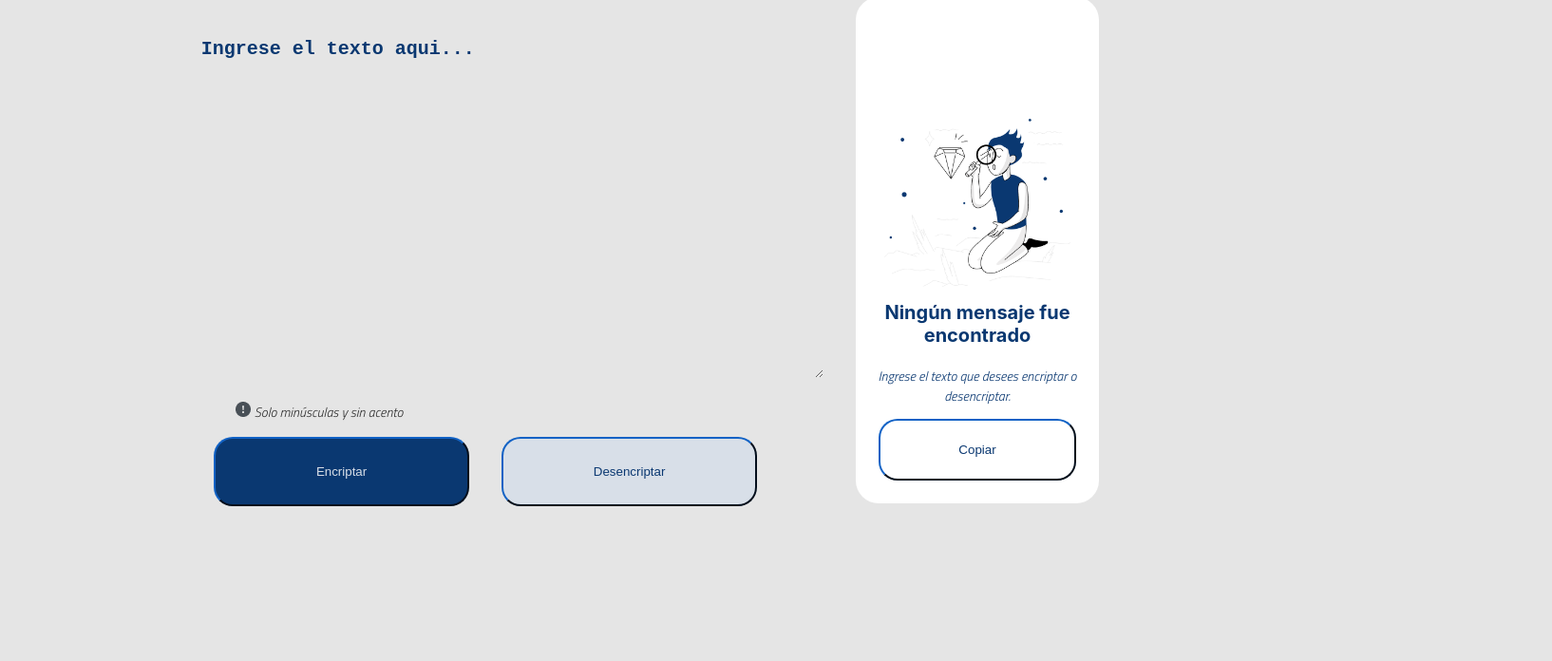
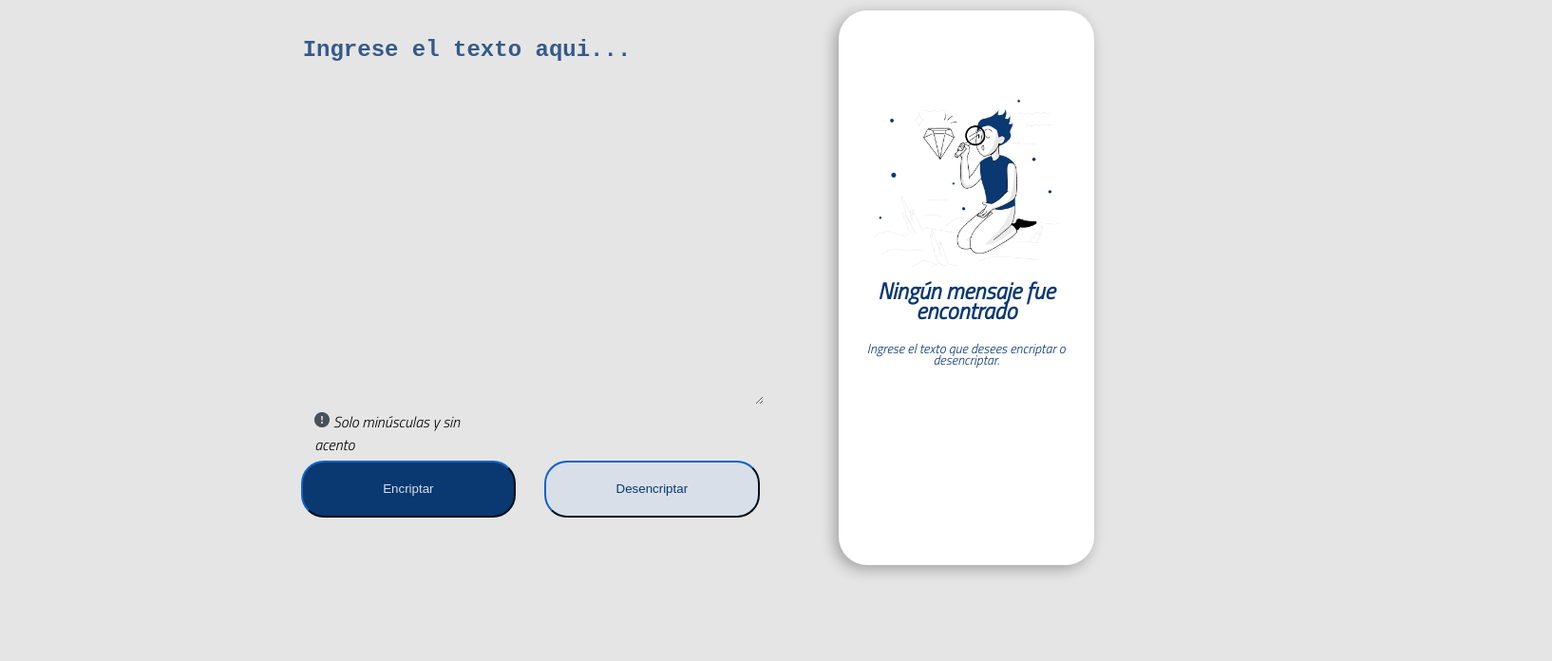
Before and after one commit to brunoeacosta07/encriptador-de-texto, a plain HTML site: page index.html in a window 1280 px wide. Shown: the part 104-800 px from the top of the page at 95% size, 1634 px wide, since content can reach past the window. Drawn offline with Linux system fonts and the light colour scheme.

Commit message:
CSS corregido en secciones a grid

```diff
--- a/index.html
+++ b/index.html
@@ -19,27 +19,24 @@
     <section class="panel_izquierdo">
       <textarea name="input" id="input_izquierdo" class="input_panel" placeholder="Ingrese el texto aqui..." cols="30" rows="10"></textarea>
 
+      <div class="botones_izq">
+        <span class= "advertencia";><img src="img/advertencia.png" alt="advertencia"> Solo minúsculas y sin acento</span>
+        <div class="botones">
+          <button class="boton_encriptar" id="btn_encriptar">Encriptar</button>
+          <button class="boton_desencriptar" id="btn_desencriptar">Desencriptar</button>
+        </div>
+      </div>
     </section>
 
     <section class="panel_derecho">
       <div class="sin_elementos">
           <img class="img_figura" src="img/dibujo_figura.png" alt="figura_texto">
-
           <p class="p_mensaje_vacio">Ningún mensaje fue encontrado</p>
           <p class="p_ingrese_vacio">Ingrese el texto que desees encriptar o desencriptar.</p>
+      </div>
 
-          <button id="boton_copiar">Copiar</button>
-      </div>
-    </section>
-
-    <section class="botones_izq">
-      <div class="advertencia">
-        <img class= "img_advertencia"; src="img/advertencia.png" alt="advertencia">
-        <span>Solo minúsculas y sin acento</span>
-      </div>
-      <div class="botones">
-        <button class="boton_encriptar">Encriptar</button>
-        <button class="boton_desencriptar">Desencriptar</button>
+      <div class="boton_derecho">
+        <button class="boton_copiar" id="btn_copiar">Copiar</button>
       </div>
     </section>
 
--- a/style.css
+++ b/style.css
@@ -1,82 +1,155 @@
 
 body{
+  box-sizing: border-box;
   margin: 0px;
   padding: 0px;
   background: #e5e5e5;
   font-family: 'Titillium Web', sans-serif;
+  max-width: 1440px;
+  max-height: 1024px;
 }
 
 .container_header{
   width: 100%;
-  float: left;
-  /*background: red;*/
+  display: grid;
+  grid-template-columns: 100px 1fr;
 }
 
 .logo_alura{
-  margin-top: 1%;
-  margin-left: 5%;
-  float: inherit;
+  display: inline-block;
+  margin-top: 20%;
+  margin-left: 50%;
 }
 
 .titulo{
   color: #0A3871;
   font-size: 40px;
   font-weight: bold;
-  text-align: center;
-  margin-top: 1%;
-  margin-left: 20%;
-  float: inherit;
+  position: relative;
+  left: 30%;
 }
 
 main{
-  /*background:#CED4DA;*/
-  width: 1024px;
-  height: 650px;
-  padding: 5px;
-  padding-top: 2px;
-  margin-left: 10%;
+  /*border: 3px solid red;*/
+  max-width: 1440px;
+  max-height: 1024;
+  width: 80%;
+  height: 90%;
+  margin: 0 auto;
+  display: grid;
+  grid-template-columns: 2.8fr 1fr;
 }
 
 .panel_izquierdo{
-  width: 75%;
-  height: 65%;
-  float: left;
+  /*border: 3px solid yellow;*/
+  width: 80%;
+  height: 95%;
   border-radius: 24px;
-  /*background: yellow;*/
+  margin: 3% 3% 0 auto;
 }
 
 .input_panel{
+  position:relative;
+  left: 10%;
   color: #0A3871;
   background: #e5e5e5;
   line-height: 150%;
-  font-size: 20px;
+  font-size: 24px;
   font-weight: bold;
-  width: 85%;
-  height: 85%;
-  float: left;
-  margin: 5% 3% 10% 10%;
+  width: 80%;
+  height: 70%;
+  margin: 0 auto;
+  /*border: 3px solid pink;*/
   border: none;
   outline: none;
 }
 
 .input_panel::placeholder{
   color: #0A3871;
+  opacity: 0.8;
+}
+
+.botones_izq{
+  /*border: 3px solid black;*/
+  width: 80%;
+  height: 30%;
+  margin: auto auto auto 10%;
+  display: grid;
+  grid-template-rows: 1fr 3fr;
+}
+
+.advertencia{
+  width: 40%;
+  margin: auto 3%;
+}
+
+.botones{
+  margin-top: 2%;
+  width: 100%;
+  margin: 1% auto;
+  display: grid;
+  grid-template-columns: 1fr 1fr;
+  grid-gap: 30px;
+}
+
+
+.boton_encriptar{
+  height: 55%;
+  border-width: 2px;
+  border-color: #0A3871;
+  border-radius: 24px;
+  color: #D8DFE8;
+  background:#0A3871;
+}
+
+.boton_encriptar:hover{
+  transition: 300ms;
+  color: #0A3871;
+  background: #93c0f7;
+  font-size: bold;
+  transform: scale(1.01);
+}
+
+.boton_encriptar:active{
+  transition: 0ms;
+  border-color: #08e251;
+}
+
+.boton_desencriptar{
+  height: 55%;
+  border-width: 2px;
+  border-color: #0A3871;
+  border-radius: 24px;
+  color: #0A3871;
+  background:#D8DFE8;
+}
+
+.boton_desencriptar:hover{
+  transition: 300ms;
+  background: #93c0f7;
+  font-size: bold;
+  transform: scale(1.01);
+}
+
+.boton_desencriptar:active{
+  transition: 0ms;
+  border-color: #08e251;
 }
 
 .panel_derecho{
-  width: 25%;
-  height: 82%;
-  float: right;
-  border-radius: 24px;
+  height: 100%;
+  position: relative;
+  border-radius: 30px;
   background: white;
+  box-shadow: -4px 4px 15px rgba(0, 0, 0, .30);
 }
 
 .sin_elementos{
+  width: 85%;
+  margin: auto;
   text-align: center;
-  padding-top: 50%;
+  padding-top: 35%;
   color: #0A3871;
-  margin-left: 5%;
-  margin-right: 5%;
 }
 
 .img_figura{
@@ -88,89 +161,44 @@ main{
 .p_mensaje_vacio{
   margin-top: 4%;
   font-weight: bold;
-  font-size: 20px;
-  font-family: 'Inter';
-  font-style: normal;
+  font-size: 24px;
+  line-height: 85%;
 }
 
 .p_ingrese_vacio{
-  margin-top: 1%;
+  margin-top: 5px;
   font-size: 14px;
+  line-height: 85%;
 }
 
-#boton_copiar{
+.boton_derecho{
+  width: 100%;
+  height: 12%;
+  margin-top: 1%;
+  display: grid;
+
+}
+
+.boton_copiar{
+  width: 90%;
+  height: 90%;
   color: #0A3871;
-  padding: 10% 0;
-  width: 90%;
-  height: 18%;
-  border-radius: 20px;
-  margin: 0 5%;
-  margin-bottom: 10%;
+  border-radius: 24px;
+  margin: auto;
   border-width: 2px;
   border-color: #0A3871;
   background:white;
+  visibility: hidden;
 }
 
-#boton_copiar:hover{
-  opacity: 0.8;
+.boton_copiar:hover{
+  transition: 300ms;
+  background: #93c0f7;
+  font-size: bold;
+  transform: scale(1.01);
 }
 
-.botones_izq{
-  width: 75%;
-  height: auto;
-  float: left;
-  border-radius: 24px;
-  /*background: pink;*/
+.boton_copiar:active{
+  transition: 0ms;
+  border-color: #08e251;
 }
-
-.advertencia{
-  width: 40%;
-  padding-left: 15%;
-}
-
-.img_advertencia{
-  margin-top: 4px;
-}
-
-.advertencia span{
-  font-size: 14px;
-  opacity: 0.8;
-}
-
-.botones{
-  margin-top: 2%;
-  width: 100%;
-}
-
-
-.boton_encriptar{
-  width: 35%;
-  height: 30%;
-  border-width: 2px;
-  border-color: #0A3871;
-  border-radius: 20px;
-  padding: 3.5% 12%;
-  margin-left: 12%;
-  margin-right: 4%;
-  color: #D8DFE8;
-  background:#0A3871;
-}
-
-.boton_encriptar:hover{
-  opacity: 0.8;
-}
-
-.boton_desencriptar{
-  width: 35%;
-  height: 30%;
-  border-width: 2px;
-  border-color: #0A3871;
-  border-radius: 20px;
-  padding: 3.5% 12%;
-  color: #0A3871;
-  background:#D8DFE8;
-}
-
-.boton_desencriptar:hover{
-  opacity: 0.8;
-}
```
